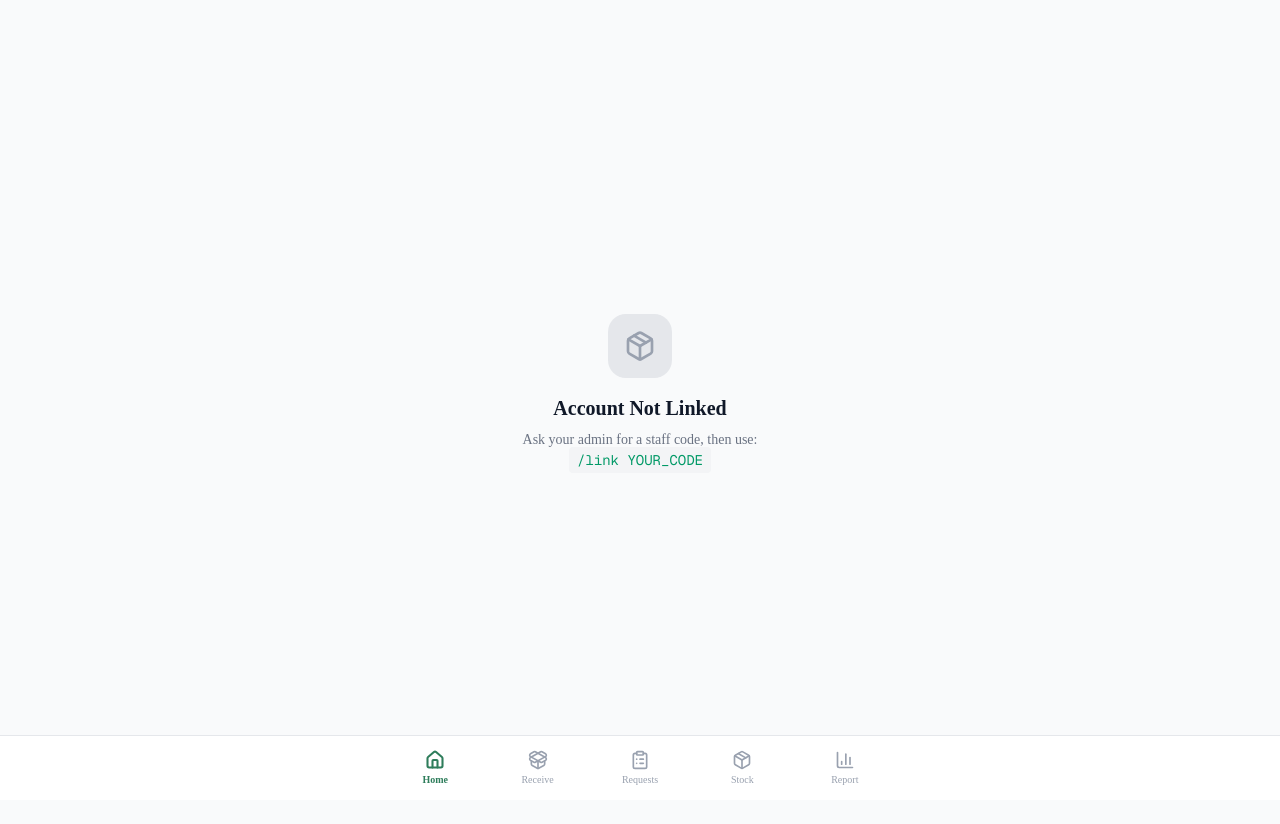
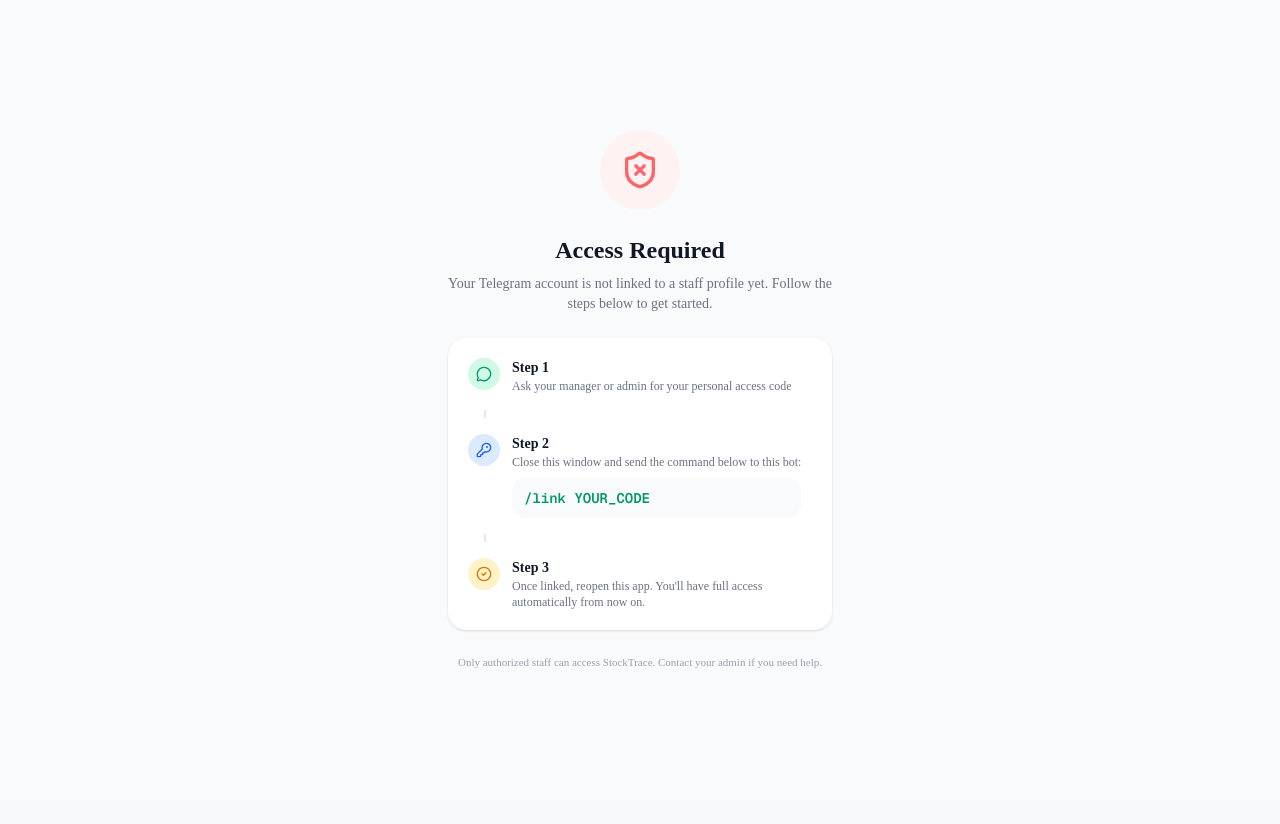
Before and after one commit to nissi15/camilia, a Next.js app: page /tg in a window 1280 px wide. Shown: the top 824 px of the page. After the commit the page ends 800 px from the top, so only its background shows below. Built offline with nearby package versions, Linux system fonts and the light colour scheme.

Commit message:
Add full-screen access gate for unlinked Telegram users
Blocks all content (including bottom nav) behind a clear step-by-step
guide showing how to link their account. No UI leaks through.

Co-Authored-By: Claude Opus 4.6 <noreply@anthropic.com>

```diff
--- a/src/app/tg/layout.tsx
+++ b/src/app/tg/layout.tsx
@@ -1,6 +1,7 @@
 import type { Metadata, Viewport } from "next";
 import { TelegramProvider } from "./providers";
 import { BottomNav } from "@/components/telegram/bottom-nav";
+import { AccessGate } from "@/components/telegram/access-gate";
 import Script from "next/script";
 
 export const metadata: Metadata = {
@@ -20,10 +21,12 @@ export default function TelegramLayout({ children }: { children: React.ReactNode
     <>
       <Script src="https://telegram.org/js/telegram-web-app.js" strategy="beforeInteractive" />
       <TelegramProvider>
-        <div className="min-h-screen bg-gray-50 pb-20">
-          {children}
-        </div>
-        <BottomNav />
+        <AccessGate>
+          <div className="min-h-screen bg-gray-50 pb-20">
+            {children}
+          </div>
+          <BottomNav />
+        </AccessGate>
       </TelegramProvider>
     </>
   );
--- a/src/app/tg/page.tsx
+++ b/src/app/tg/page.tsx
@@ -13,30 +13,10 @@ const quickActions = [
 ];
 
 export default function TelegramHome() {
-  const { user, loading } = useTelegram();
+  const { user } = useTelegram();
 
-  if (loading) {
-    return (
-      <div className="flex items-center justify-center min-h-screen">
-        <div className="animate-spin w-8 h-8 border-3 border-emerald-500 border-t-transparent rounded-full" />
-      </div>
-    );
-  }
-
-  if (!user) {
-    return (
-      <div className="flex flex-col items-center justify-center min-h-screen p-6 text-center">
-        <div className="w-16 h-16 bg-gray-200 rounded-2xl flex items-center justify-center mb-4">
-          <Package className="w-8 h-8 text-gray-400" />
-        </div>
-        <h1 className="text-xl font-bold text-gray-900 mb-2">Account Not Linked</h1>
-        <p className="text-sm text-gray-500 mb-4">
-          Ask your admin for a staff code, then use:<br />
-          <code className="bg-gray-100 px-2 py-1 rounded text-emerald-600 font-mono">/link YOUR_CODE</code>
-        </p>
-      </div>
-    );
-  }
+  // AccessGate in layout handles loading + not-linked states
+  if (!user) return null;
 
   return (
     <div className="p-4 space-y-4">
@@ -52,7 +32,6 @@ export default function TelegramHome() {
       <div className="space-y-3">
         {quickActions
           .filter((a) => {
-            // Restaurant staff doesn't see Receive or Process
             if (user.role === "RESTAURANT_STAFF") {
               return !["Receive Stock", "Process"].includes(a.label);
             }
--- /dev/null
+++ b/src/components/telegram/access-gate.tsx
@@ -0,0 +1,89 @@
+"use client";
+
+import { useTelegram } from "@/app/tg/providers";
+import { ShieldX, MessageCircle, KeyRound, CheckCircle2 } from "lucide-react";
+
+export function AccessGate({ children }: { children: React.ReactNode }) {
+  const { user, loading } = useTelegram();
+
+  if (loading) {
+    return (
+      <div className="flex flex-col items-center justify-center min-h-screen bg-gray-50 gap-3">
+        <div className="animate-spin w-10 h-10 border-[3px] border-emerald-500 border-t-transparent rounded-full" />
+        <p className="text-sm text-gray-400">Verifying access...</p>
+      </div>
+    );
+  }
+
+  if (!user) {
+    return (
+      <div className="min-h-screen bg-gray-50 flex flex-col items-center justify-center p-6">
+        <div className="w-full max-w-sm text-center space-y-6">
+          {/* Icon */}
+          <div className="mx-auto w-20 h-20 bg-red-50 rounded-full flex items-center justify-center">
+            <ShieldX className="w-10 h-10 text-red-400" />
+          </div>
+
+          {/* Title */}
+          <div>
+            <h1 className="text-2xl font-bold text-gray-900">Access Required</h1>
+            <p className="text-sm text-gray-500 mt-2">
+              Your Telegram account is not linked to a staff profile yet. Follow the steps below to get started.
+            </p>
+          </div>
+
+          {/* Steps */}
+          <div className="bg-white rounded-2xl p-5 shadow-sm text-left space-y-4">
+            <div className="flex gap-3">
+              <div className="w-8 h-8 bg-emerald-100 rounded-full flex items-center justify-center shrink-0">
+                <MessageCircle className="w-4 h-4 text-emerald-600" />
+              </div>
+              <div>
+                <p className="text-sm font-semibold text-gray-900">Step 1</p>
+                <p className="text-xs text-gray-500">Ask your manager or admin for your personal access code</p>
+              </div>
+            </div>
+
+            <div className="border-l-2 border-dashed border-gray-200 ml-4 h-2" />
+
+            <div className="flex gap-3">
+              <div className="w-8 h-8 bg-blue-100 rounded-full flex items-center justify-center shrink-0">
+                <KeyRound className="w-4 h-4 text-blue-600" />
+              </div>
+              <div>
+                <p className="text-sm font-semibold text-gray-900">Step 2</p>
+                <p className="text-xs text-gray-500">
+                  Close this window and send the command below to this bot:
+                </p>
+                <div className="mt-2 bg-gray-50 rounded-xl px-3 py-2">
+                  <code className="text-sm font-mono text-emerald-600 font-semibold">/link YOUR_CODE</code>
+                </div>
+              </div>
+            </div>
+
+            <div className="border-l-2 border-dashed border-gray-200 ml-4 h-2" />
+
+            <div className="flex gap-3">
+              <div className="w-8 h-8 bg-amber-100 rounded-full flex items-center justify-center shrink-0">
+                <CheckCircle2 className="w-4 h-4 text-amber-600" />
+              </div>
+              <div>
+                <p className="text-sm font-semibold text-gray-900">Step 3</p>
+                <p className="text-xs text-gray-500">
+                  Once linked, reopen this app. You'll have full access automatically from now on.
+                </p>
+              </div>
+            </div>
+          </div>
+
+          {/* Footer */}
+          <p className="text-[11px] text-gray-400">
+            Only authorized staff can access StockTrace. Contact your admin if you need help.
+          </p>
+        </div>
+      </div>
+    );
+  }
+
+  return <>{children}</>;
+}
```
